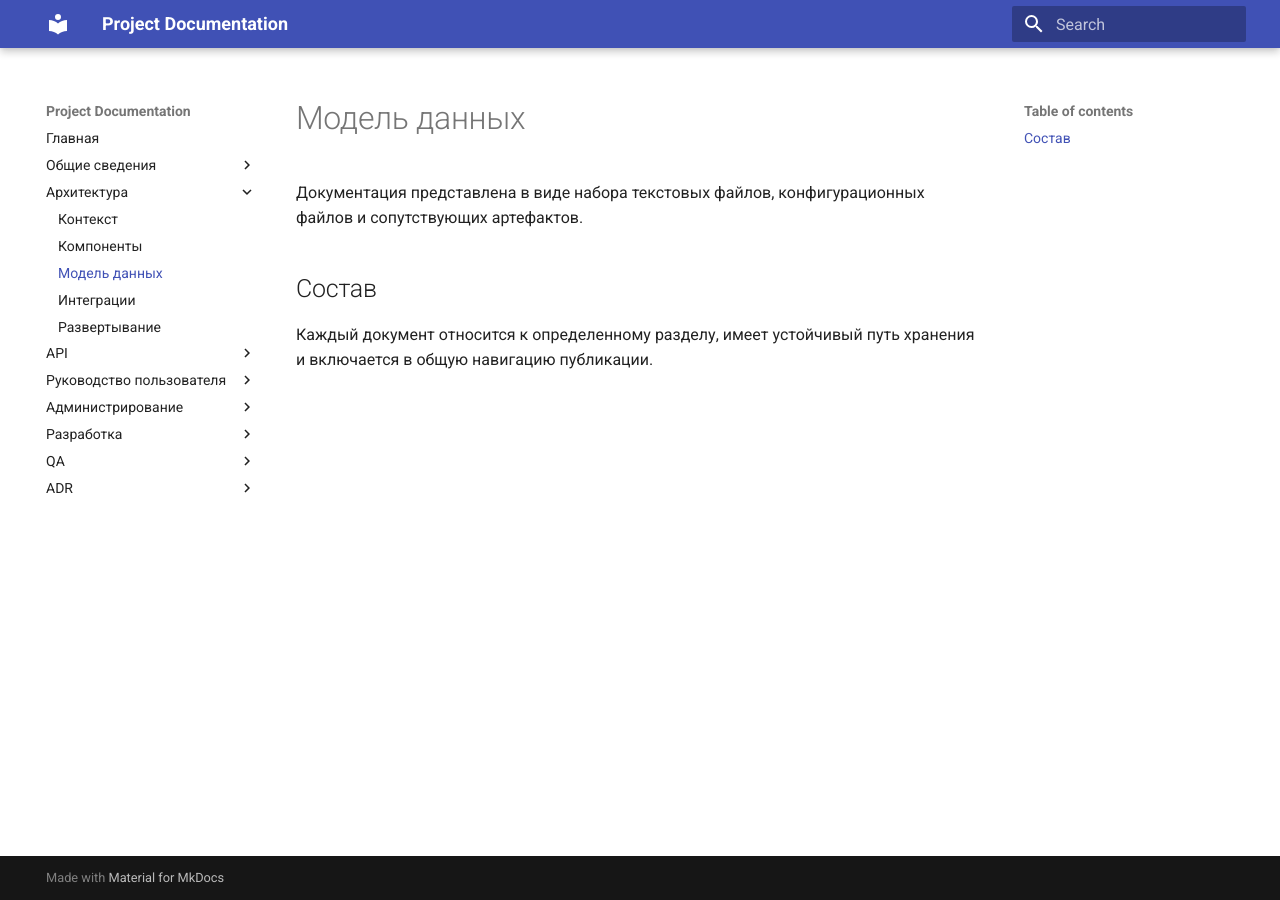
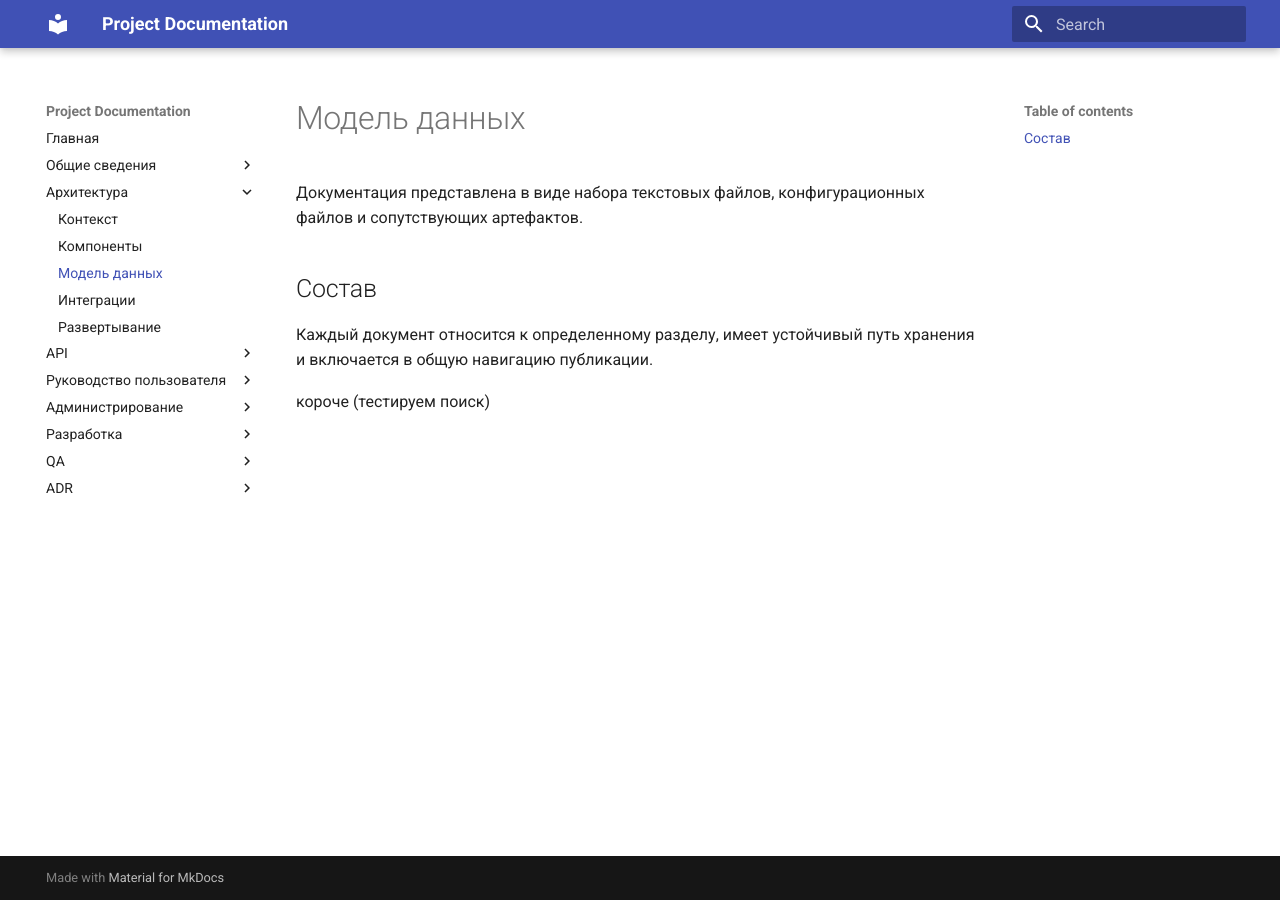
Before and after one commit to techwri/Demo, an MkDocs documentation site: the page built from docs/architecture/data-model.md, in a window 1280 px wide. Built offline with MkDocs 1.6.1 and Material for MkDocs 9.7.7, drawn with Linux system fonts in a browser that asks for light colours.

Commit message:
Add note about search testing

```diff
--- a/docs/architecture/data-model.md
+++ b/docs/architecture/data-model.md
@@ -5,3 +5,5 @@
 ## Состав
 
 Каждый документ относится к определенному разделу, имеет устойчивый путь хранения и включается в общую навигацию публикации.
+
+короче (тестируем поиск)
```
